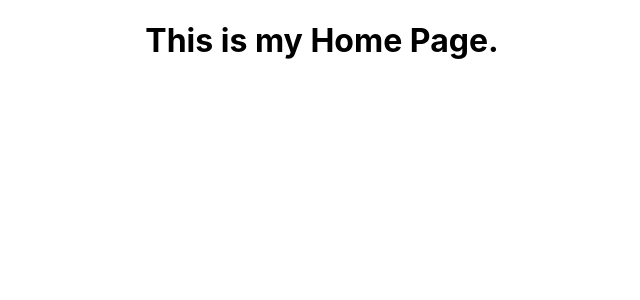
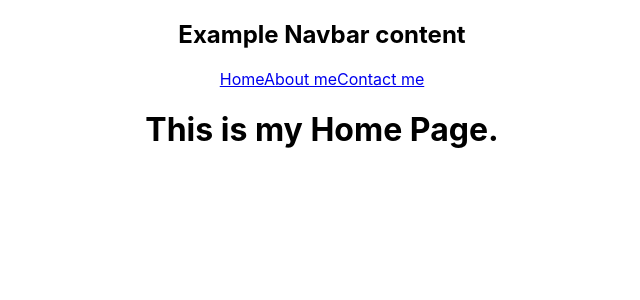
Before and after one commit to Jessicavazm/t3-revision-pt2, a React (Create React App) app in the folder react-routes/: page / in a window 1280 px wide. Shown: the top 300 px of the page, without its empty margins (318-958 px from the left). Built offline with nearby package versions, Linux system fonts and the light colour scheme.

Commit message:
feat(react-routes): Created Navbar with links

```diff
--- a/react-routes/src/App.jsx
+++ b/react-routes/src/App.jsx
@@ -1,8 +1,9 @@
+import Navbar from './components/Navbar';
 import AboutPage from './pages/AboutPage';
 import ContactPage from './pages/ContactPage';
 import HomePage from './pages/HomePage';
 import './styles/App.css';
-import { BrowserRouter, Route, Routes} from 'react-router-dom';
+import { BrowserRouter, Route, Routes } from 'react-router-dom';
 
 
 function App() {
@@ -10,12 +11,13 @@
     <div className="App">
       {/* Routes are declared within this component */}
       <BrowserRouter>
-      {/** Declare individual route components here*/}
-      <Routes>
-        <Route path='/' element={<HomePage />} />
-        <Route path='/about' element={<AboutPage/>} />
-        <Route path='/contact' element={<ContactPage />} />
-      </Routes>
+        <Navbar />
+        {/** Declare individual route components here*/}
+        <Routes>
+          <Route path='/' element={<HomePage />} />
+          <Route path='/about' element={<AboutPage />} />
+          <Route path='/contact' element={<ContactPage />} />
+        </Routes>
 
       </BrowserRouter>
     </div>
--- /dev/null
+++ b/react-routes/src/components/Navbar.jsx
@@ -0,0 +1,13 @@
+import { Link } from "react-router-dom";
+
+export default function Navbar() {
+    return(
+        <nav>
+            <h1>Example Navbar content</h1>
+            <Link to={'/'}>Home</Link>
+            <Link to={'/about'}>About me</Link>
+            <Link to={'/contact'}>Contact me</Link>
+
+        </nav>
+    )
+}
```
Also changed, not shown: 1 other file (tests, documents, lock files or other folders).
